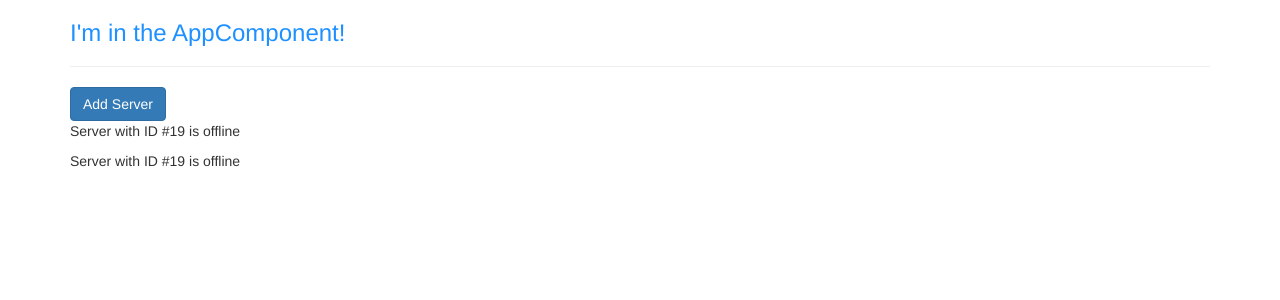
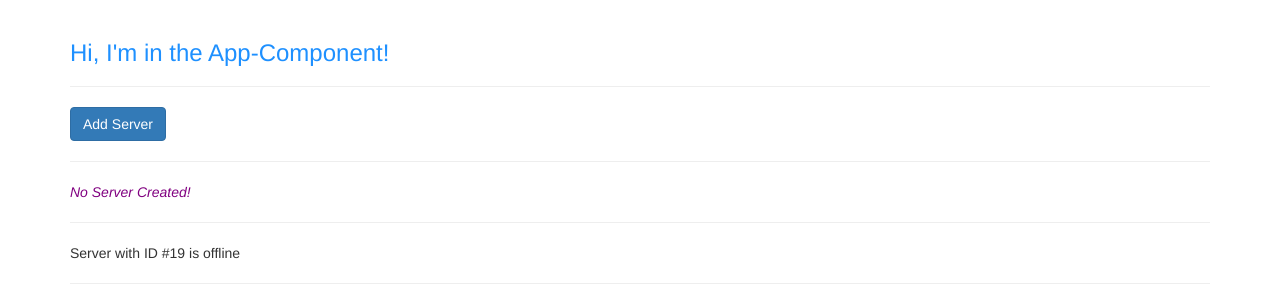
Before and after one commit to TheDapperDemon/RubyOnRails, an Angular app in the folder FirstAngularApp/: page / in a window 1280 px wide. Shown: the top 300 px of the page. Built offline with nearby package versions, Linux system fonts and the light colour scheme.

Commit message:
Button Functional

```diff
--- a/FirstAngularApp/src/app/app.component.html
+++ b/FirstAngularApp/src/app/app.component.html
@@ -1,7 +1,8 @@
 <div class="container">
   <div class="row">
     <div class="col-xs-12">
-      <h3>I'm in the AppComponent!</h3>
+      <br>
+      <h3>Hi, I'm in the App-Component!</h3>
       <hr>
       <app-servers></app-servers>
       <!--<div app-servers></div>-->
--- a/FirstAngularApp/src/app/servers/servers.component.css
+++ b/FirstAngularApp/src/app/servers/servers.component.css
@@ -0,0 +1,4 @@
+p {
+    color: purple;
+    font-style: italic;
+}
--- a/FirstAngularApp/src/app/servers/servers.component.html
+++ b/FirstAngularApp/src/app/servers/servers.component.html
@@ -1,3 +1,4 @@
-<button class="btn btn-primary" [disabled]="!allowNewServer">Add Server</button>
-<app-server></app-server>
-<app-server></app-server>
+<button class="btn btn-primary" [disabled]="!allowNewServer"(click)="onCreateServer()">Add Server</button>
+<!-- <hr><p [innerText]="allowNewServer"></p><hr> -->
+<hr><p>{{ serverCreationStatus }}</p><hr>
+<app-server></app-server><hr>
--- a/FirstAngularApp/src/app/servers/servers.component.ts
+++ b/FirstAngularApp/src/app/servers/servers.component.ts
@@ -14,6 +14,7 @@ import { Component, OnInit } from '@angular/core';
 })
 export class ServersComponent implements OnInit {
   allowNewServer = false;
+  serverCreationStatus = 'No Server Created!';
 
   constructor() {
     setTimeout(() => {
@@ -21,7 +22,9 @@ export class ServersComponent implements OnInit {
     }, 2000);
   }
 
-  ngOnInit() {
+  ngOnInit() {}
+
+  onCreateServer() {
+    this.serverCreationStatus = 'Server Created!'
   }
-
 }
```
